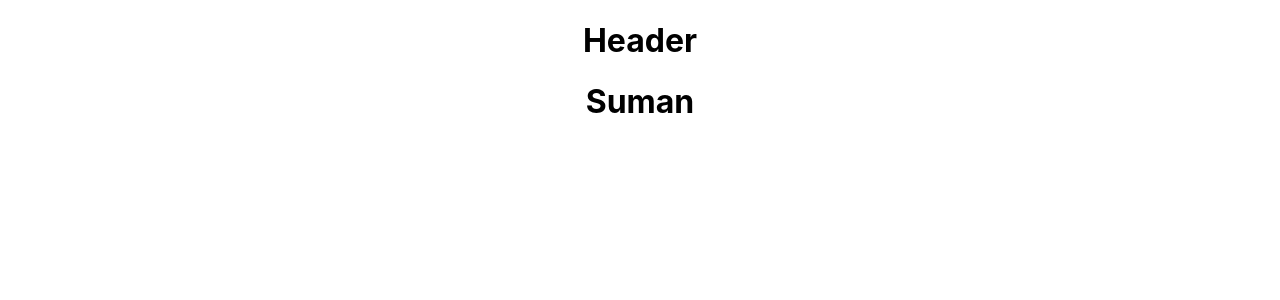
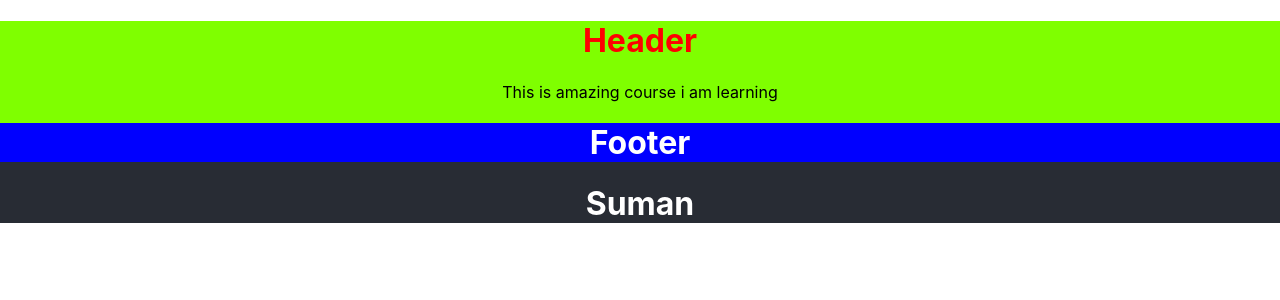
Before and after one commit to SumanRawool/ReactJs-Project, a React (Create React App) app: page / in a window 1280 px wide. Shown: the top 300 px of the page. Built offline with nearby package versions, Linux system fonts and the light colour scheme.

Commit message:
Working with CSS

```diff
--- a/src/App.css
+++ b/src/App.css
@@ -1,38 +1,11 @@
 .App {
   text-align: center;
-}
-
-.App-logo {
-  height: 40vmin;
-  pointer-events: none;
-}
-
-@media (prefers-reduced-motion: no-preference) {
-  .App-logo {
-    animation: App-logo-spin infinite 20s linear;
-  }
-}
-
-.App-header {
   background-color: #282c34;
-  min-height: 100vh;
-  display: flex;
-  flex-direction: column;
-  align-items: center;
-  justify-content: center;
-  font-size: calc(10px + 2vmin);
   color: white;
 }
-
-.App-link {
-  color: #61dafb;
+.header {
+  background-color: yellow;
 }
-
-@keyframes App-logo-spin {
-  from {
-    transform: rotate(0deg);
-  }
-  to {
-    transform: rotate(360deg);
-  }
+.footer {
+  background-color: blue;
 }
--- a/src/Header.jsx
+++ b/src/Header.jsx
@@ -1,5 +1,13 @@
+import Footer from "./components/Footer";
+import "./header.css";
 const Header = () => {
-  return <h1>Header</h1>;
+  return (
+    <div className="header">
+      <h1 id="topic">Header</h1>
+      <p style={{ color: "black" }}>This is amazing course i am learning</p>
+      <Footer />
+    </div>
+  );
 };
 
 export default Header;
--- /dev/null
+++ b/src/components/Footer.js
@@ -0,0 +1,9 @@
+const Footer = () => {
+  return (
+    <div className="footer">
+      <h1>Footer</h1>
+    </div>
+  );
+};
+
+export default Footer;
--- /dev/null
+++ b/src/header.css
@@ -0,0 +1,6 @@
+.header {
+  background-color: chartreuse;
+}
+#topic {
+  color: red;
+}
```
